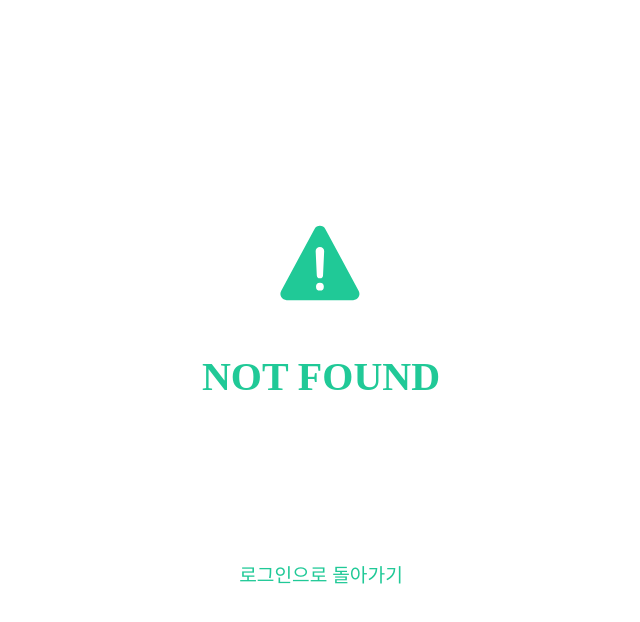
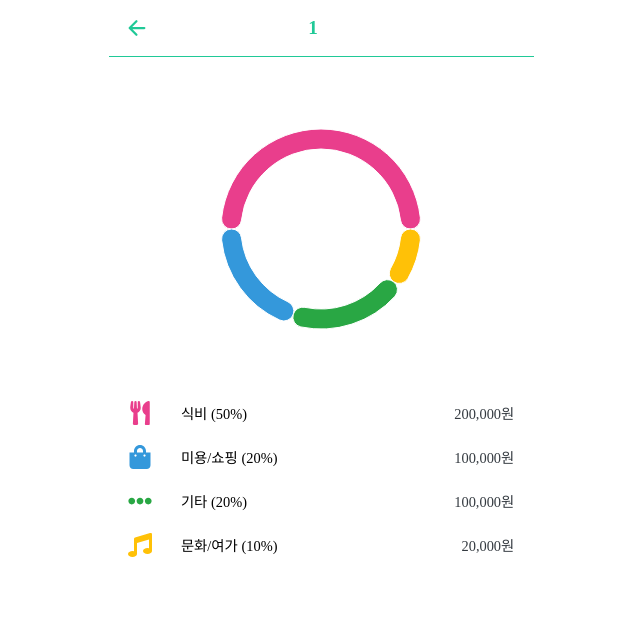
Before and after one commit to Coin-nect/Coin-nect_FE, a React (Vite) app: page /analysis-detail/1 in a window 1280 px wide. Before the commit this address had no page. Shown: the top 622 px of the page, without its empty margins (319-959 px from the left). Built offline with nearby package versions, Linux system fonts and the light colour scheme.

Commit message:
:sparkles:[feat]: 분석->해당 년/월 통계보기 UI

```diff
--- a/src/App.tsx
+++ b/src/App.tsx
@@ -16,6 +16,7 @@ import {
   IncomeExpenseForm,
   ViewIncomeExpense,
   Analysis,
+  AnalysisDetail,
 } from '@pages/index';
 import ScrollToTop from '@components/ScrollToTop';
 
@@ -42,6 +43,7 @@ const App = () => (
         {/* Stats */}
         <Route path="/stats" element={<Stats />} />
         <Route path="/analysis" element={<Analysis />} />
+        <Route path="/analysis-detail/:date" element={<AnalysisDetail />} />
 
         {/* MyPage */}
         <Route path="/mypage" element={<MyPage />} />
--- a/src/components/charts/AnalysisChart.tsx
+++ b/src/components/charts/AnalysisChart.tsx
@@ -1,5 +1,6 @@
+import { useNavigate } from 'react-router-dom';
+import styled, { keyframes } from 'styled-components';
 import { COLORS, COMMON_COLORS } from '@constants/colors';
-import styled, { keyframes } from 'styled-components';
 
 const MAX_BAR_HEIGHT = 150;
 
@@ -15,6 +16,7 @@ interface Props {
 }
 
 const AnalysisChart = ({ data }: Props) => {
+  const navigate = useNavigate();
   const maxIncome = Math.max(...data.map(d => d.income));
   const maxExpense = Math.max(...data.map(d => d.expense));
   const reversedData = data.slice().reverse();
@@ -32,7 +34,10 @@ const AnalysisChart = ({ data }: Props) => {
         <BarsArea>
           <BarRow alignBottom>
             {reversedData.map((item, index) => (
-              <BarWrapper key={index}>
+              <BarWrapper
+                key={`income-${index}`}
+                onClick={() => navigate(`/analysis-detail/${item.date}`)}
+              >
                 <Bar
                   height={(item.income / maxIncome) * MAX_BAR_HEIGHT}
                   color={COMMON_COLORS.yellow}
@@ -46,7 +51,10 @@ const AnalysisChart = ({ data }: Props) => {
 
           <BarRow alignBottom={false}>
             {reversedData.map((item, index) => (
-              <BarWrapper key={index}>
+              <BarWrapper
+                key={`expense-${index}`}
+                onClick={() => navigate(`/analysis-detail/${item.date}`)}
+              >
                 <Bar
                   height={(item.expense / maxExpense) * MAX_BAR_HEIGHT}
                   color={COMMON_COLORS.main}
@@ -58,7 +66,12 @@ const AnalysisChart = ({ data }: Props) => {
 
           <LabelRow>
             {reversedData.map((item, index) => (
-              <Label key={index}>{item.date}</Label>
+              <Label
+                key={index}
+                onClick={() => navigate(`/analysis-detail/${item.date}`)}
+              >
+                {item.date}
+              </Label>
             ))}
           </LabelRow>
         </BarsArea>
@@ -150,6 +163,7 @@ const BarRow = styled.div<{ alignBottom: boolean }>`
 const BarWrapper = styled.div`
   display: flex;
   justify-content: center;
+  cursor: pointer;
 `;
 
 const grow = keyframes`
--- a/src/components/charts/ComparisonItem.tsx
+++ b/src/components/charts/ComparisonItem.tsx
@@ -1,8 +1,9 @@
 import styled, { keyframes } from 'styled-components';
 import { COLORS } from '@constants/colors';
+import { useNavigate } from 'react-router-dom';
 
 type ComparisonItemProps = {
-  label: string;
+  date: string;
   amount: number;
   details: number[];
   colors: string[];
@@ -10,15 +11,21 @@ type ComparisonItemProps = {
 };
 
 const ComparisonItem = ({
-  label,
+  date,
   amount,
   details,
   colors,
   total,
 }: ComparisonItemProps) => {
+  const navigate = useNavigate();
+
+  const handleClick = () => {
+    navigate(`/analysis-detail/${date}`);
+  };
+
   return (
-    <Wrapper>
-      <Label>{label}</Label>
+    <Wrapper onClick={handleClick}>
+      <Label>{date}</Label>
       <RightBox>
         <Amount>{amount.toLocaleString()}원</Amount>
         <ColorBar>
@@ -33,12 +40,22 @@ const ComparisonItem = ({
 
 export default ComparisonItem;
 
+const grow = keyframes`
+  from {
+    width: 0;
+  }
+  to {
+    width: 100%;
+  }
+`;
+
 const Wrapper = styled.div`
   display: flex;
   justify-content: space-between;
   margin-bottom: 16px;
   width: 100%;
   box-sizing: border-box;
+  cursor: pointer;
 `;
 
 const Label = styled.div`
@@ -62,15 +79,6 @@ const Amount = styled.div`
   margin-bottom: 4px;
 `;
 
-const grow = keyframes`
-  from {
-    width: 0;
-  }
-  to {
-    width: 100%;
-  }
-`;
-
 const ColorBar = styled.div`
   display: flex;
   height: 0.8rem;
--- /dev/null
+++ b/src/pages/Stats/AnalysisDetail.tsx
@@ -0,0 +1,163 @@
+import { useMemo, useState } from 'react';
+import { useNavigate, useParams } from 'react-router-dom';
+import styled from 'styled-components';
+import {
+  BackHeader,
+  ContentContainer,
+  StatsPie,
+  CategoryItem,
+  DateSummary,
+  TransactionItem,
+} from '@components/index';
+import { categories as categoryIcons } from '@constants/categories';
+import { transactionData } from '@constants/dummy';
+import { CHART_COLORS } from '@constants/colors';
+
+const rawPieData = [
+  { name: '식비', value: 50, amount: 200000 },
+  { name: '미용/쇼핑', value: 20, amount: 100000 },
+  { name: '기타', value: 20, amount: 100000 },
+  { name: '문화/여가', value: 10, amount: 20000 },
+];
+
+// value 기준 정렬 후 색상 자동 지정
+const sortedPieData = [...rawPieData]
+  .sort((a, b) => b.value - a.value)
+  .map((item, index) => ({
+    ...item,
+    color: CHART_COLORS[index % CHART_COLORS.length],
+  }));
+
+const AnalysisDetail = () => {
+  const navigate = useNavigate();
+  const [selectedCategory, setSelectedCategory] = useState<string | null>(null);
+  const { date } = useParams();
+  const selectedData = sortedPieData.find(cat => cat.name === selectedCategory);
+
+  const getCategoryIcon = (label: string, color: string, size = 24) => {
+    const cat = categoryIcons.find(c => c.label === label);
+    return cat ? cat.icon(color, size) : null;
+  };
+
+  const filteredData = useMemo(() => {
+    return transactionData.filter(day => day.yearMonth === date);
+  }, [date]);
+
+  return (
+    <Container>
+      <BackHeader title={date ?? '분석 상세'} showIcon={false} />
+      <ContentContainer>
+        <StatsPie
+          data={sortedPieData}
+          onSelect={setSelectedCategory}
+          activeCategory={selectedCategory}
+        />
+
+        <ListContainer>
+          {!selectedCategory ? (
+            sortedPieData.map(cat => (
+              <CategoryItem
+                key={cat.name}
+                icon={getCategoryIcon(cat.name, cat.color)}
+                label={cat.name}
+                percent={cat.value}
+                amount={cat.amount}
+                onClick={category => setSelectedCategory(category)}
+              />
+            ))
+          ) : (
+            <>
+              <CategoryItem
+                icon={getCategoryIcon(
+                  selectedData?.name ?? '',
+                  selectedData?.color ?? '#000',
+                )}
+                label={selectedData?.name ?? ''}
+                percent={selectedData?.value ?? 0}
+                amount={selectedData?.amount ?? 0}
+                onClick={category => setSelectedCategory(category)}
+              />
+
+              <TimelineWrapper>
+                {filteredData
+                  .filter(day =>
+                    day.transactions.some(
+                      tx => tx.category === selectedData?.name,
+                    ),
+                  )
+                  .map((dayData, idx) => (
+                    <DayContainer key={idx}>
+                      <DateSummary
+                        date={dayData.date}
+                        yearMonth={dayData.yearMonth}
+                        dayOfWeek={dayData.dayOfWeek}
+                        income={dayData.income}
+                        expense={dayData.expense}
+                        showAmount={false}
+                      />
+                      {dayData.transactions
+                        .filter(item => item.category === selectedData?.name)
+                        .map(item => (
+                          <TransactionItem
+                            key={item.id}
+                            id={item.id}
+                            time={item.time}
+                            category={item.category}
+                            title={item.title}
+                            amount={item.amount}
+                            isIncome={item.isIncome}
+                            onClick={id =>
+                              navigate(`/view/${id}`, { state: { id } })
+                            }
+                          />
+                        ))}
+                    </DayContainer>
+                  ))}
+              </TimelineWrapper>
+            </>
+          )}
+        </ListContainer>
+      </ContentContainer>
+    </Container>
+  );
+};
+
+export default AnalysisDetail;
+
+const Container = styled.div`
+  display: flex;
+  flex-direction: column;
+  width: 100%;
+`;
+
+const ListContainer = styled.div`
+  width: 100%;
+  padding: 1rem;
+`;
+
+const DayContainer = styled.div`
+  display: flex;
+  flex-direction: column;
+  margin-bottom: 1rem;
+`;
+
+const TimelineWrapper = styled.div`
+  position: relative;
+  padding-left: 20px;
+
+  &::before {
+    content: '';
+    position: absolute;
+    top: 0;
+    left: 9px;
+    width: 2px;
+    height: 100%;
+    background-image: linear-gradient(
+      to bottom,
+      #c4c4c4 30%,
+      rgba(0, 0, 0, 0) 0%
+    );
+    background-size: 2px 8px;
+    background-repeat: repeat-y;
+  }
+`;
--- a/src/pages/index.ts
+++ b/src/pages/index.ts
@@ -16,6 +16,7 @@ export { default as BudgetSetting } from './Budget/BudgetSetting';
 // Stats
 export { default as Stats } from './Stats/Stats';
 export { default as Analysis } from './Stats/Analysis';
+export { default as AnalysisDetail } from './Stats/AnalysisDetail';
 
 // MyPage
 export { default as MyPage } from './MyPage/MyPage';
```
